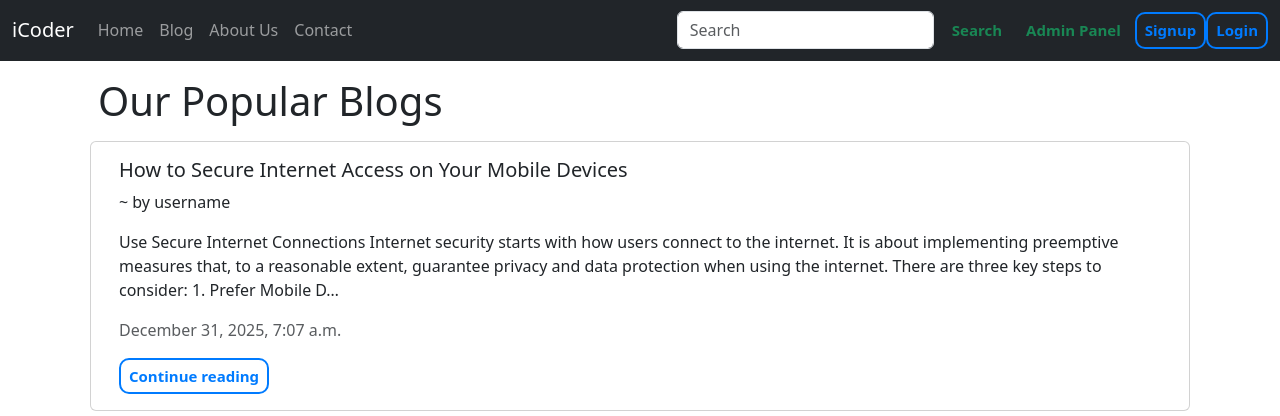
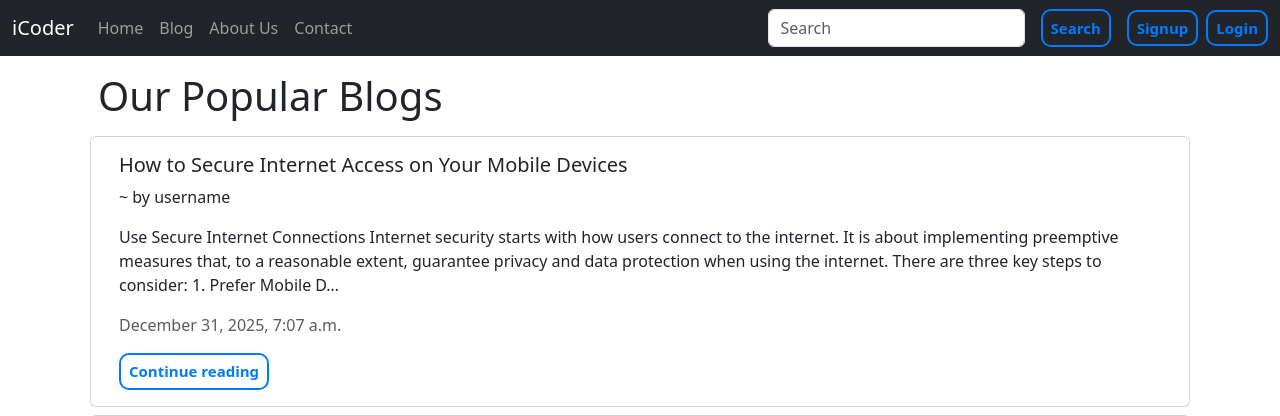
Before and after one commit to khushal200501/Blog, a Django app: page /apps/ in a window 1280 px wide. Shown: the top 416 px of the page. Run offline with Django 5.2, Linux system fonts and the light colour scheme; data comes from the database, SQL or seed files in the repository; both versions use the stored data as it was after the commit.

Commit message:
Navbar Fixed

```diff
--- a/templates/apps/search.html
+++ b/templates/apps/search.html
@@ -13,8 +13,8 @@
   Suggestions :
   <ul>
     <li>Try to search with different keywords.</li>
-    <li>Try more general keywords</li>
-    <li>Try fewer keywords</li>
+    <li>Try more general keywords.</li>
+    <li>Try fewer keywords.</li>
   </ul>
 
   {% endif %}
--- a/templates/base.html
+++ b/templates/base.html
@@ -84,14 +84,17 @@
             <a class="nav-link" href="/contact/">Contact</a>
           </li>
         </ul>
+        {% if request.path not in "/ , /about/, /contact/" %}
         <form method="get" action="search/" class="d-flex" role="search">
-          <input class="form-control me-2" type="search" placeholder="Search" aria-label="Search" name="query"
-            id="query" />
-          <button class="btn btn-outline-success" type="submit">
+          <input class="form-control me-2" type="search" placeholder="Search" aria-label="Search" name="query" id="query" />
+          <button class="btn btn-secondary btn-outline btn-lift mx-2" type="submit">
             Search
           </button>
         </form>
-        <a href="/admin" role="button" class="btn btn-outline-success m-1">Admin Panel</a>
+        {% endif %}
+        {% if user.is_staff %}
+        <a href="/admin" role="button" class="btn btn-secondary btn-outline btn-lift mx-2">Admin Panel</a>
+        {% endif %}
         {% if user.is_authenticated %}
         <a href="/apps/addpost" role="button" class="btn btn-warning m-1">
           ➕ Create a Blog
@@ -111,10 +114,10 @@
           </li>
         </ul>
         {% else %}
-        <button type="button" class="btn btn-primary btn-secondary btn-outline btn-lift" data-bs-toggle="modal" data-bs-target="#signupmodal">
+        <button type="button" class="btn btn-secondary btn-outline btn-lift mx-2" data-bs-toggle="modal" data-bs-target="#signupmodal">
           Signup
         </button>
-        <button type="button" class="btn btn-primary btn-secondary btn-outline btn-lift" data-bs-toggle="modal" data-bs-target="#loginmodal">
+        <button type="button" class="btn btn-secondary btn-outline btn-lift" data-bs-toggle="modal" data-bs-target="#loginmodal">
           Login
         </button>
         {% endif %}
```
Also changed, not shown: db.sqlite3.
